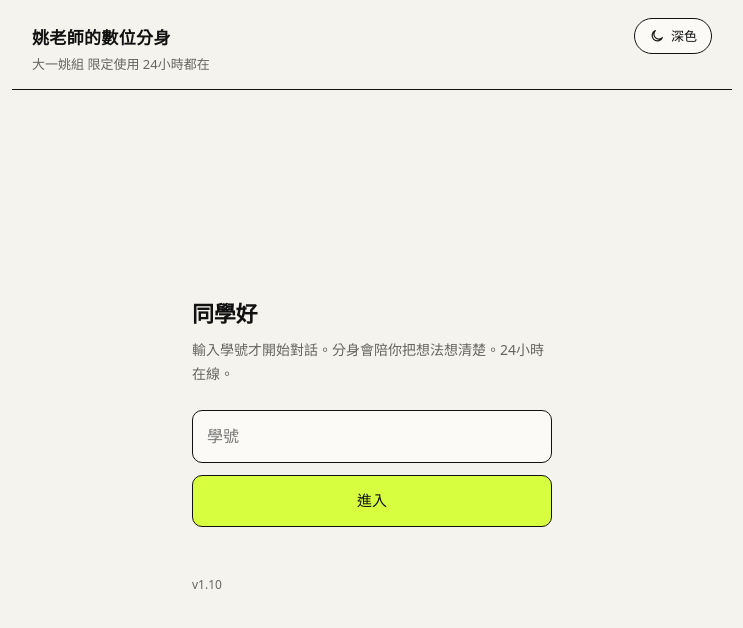
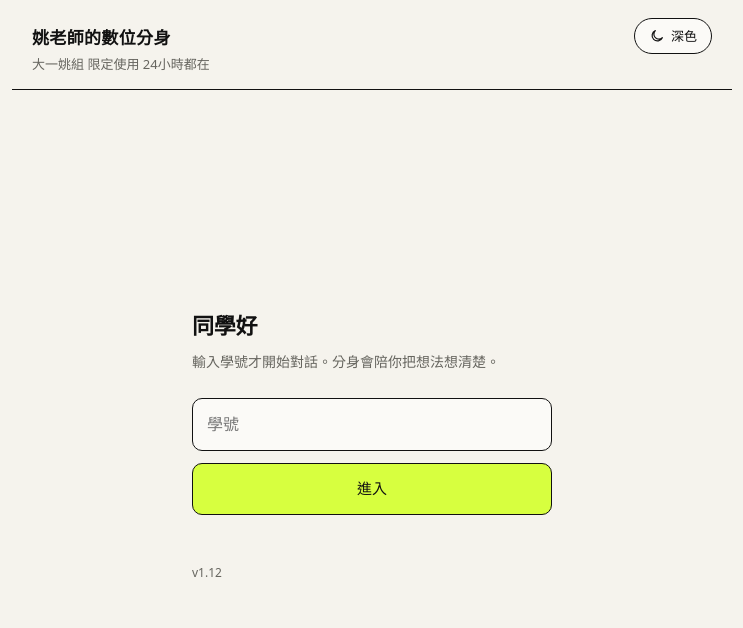
Before and after one commit to yaochunghan/yao_gh, a plain HTML site: page bot/index.html in a window 1280 px wide. Shown: the whole page, without its empty margins (268-1011 px from the left). Drawn offline with Linux system fonts and the light colour scheme; no server answers.

Commit message:
update 2026-11-19 00:12

```diff
--- a/bot/index.html
+++ b/bot/index.html
@@ -140,7 +140,7 @@
   <section id="login">
     <div class="card">
       <h2>同學好</h2>
-      <p>輸入學號才開始對話。分身會陪你把想法想清楚。24小時在線。</p>
+      <p>輸入學號才開始對話。分身會陪你把想法想清楚。</p>
       <input id="sno" inputmode="text" autocomplete="off" placeholder="學號">
       <button id="login-btn" class="primary" type="button">進入</button>
       <div class="err" id="login-err"></div>
@@ -160,7 +160,7 @@
 
 <script>
 const API = "https://mqixdbatdkbiabptrjww.supabase.co/functions/v1/socratic-bot";
-const APP_VERSION = "v1.10";
+const APP_VERSION = "v1.12";
 const IDLE_MINUTES = 20; // 閒置多久自動登出
 let knowledgeUpdated = "";
 function fmtUpdated(iso) {
```
